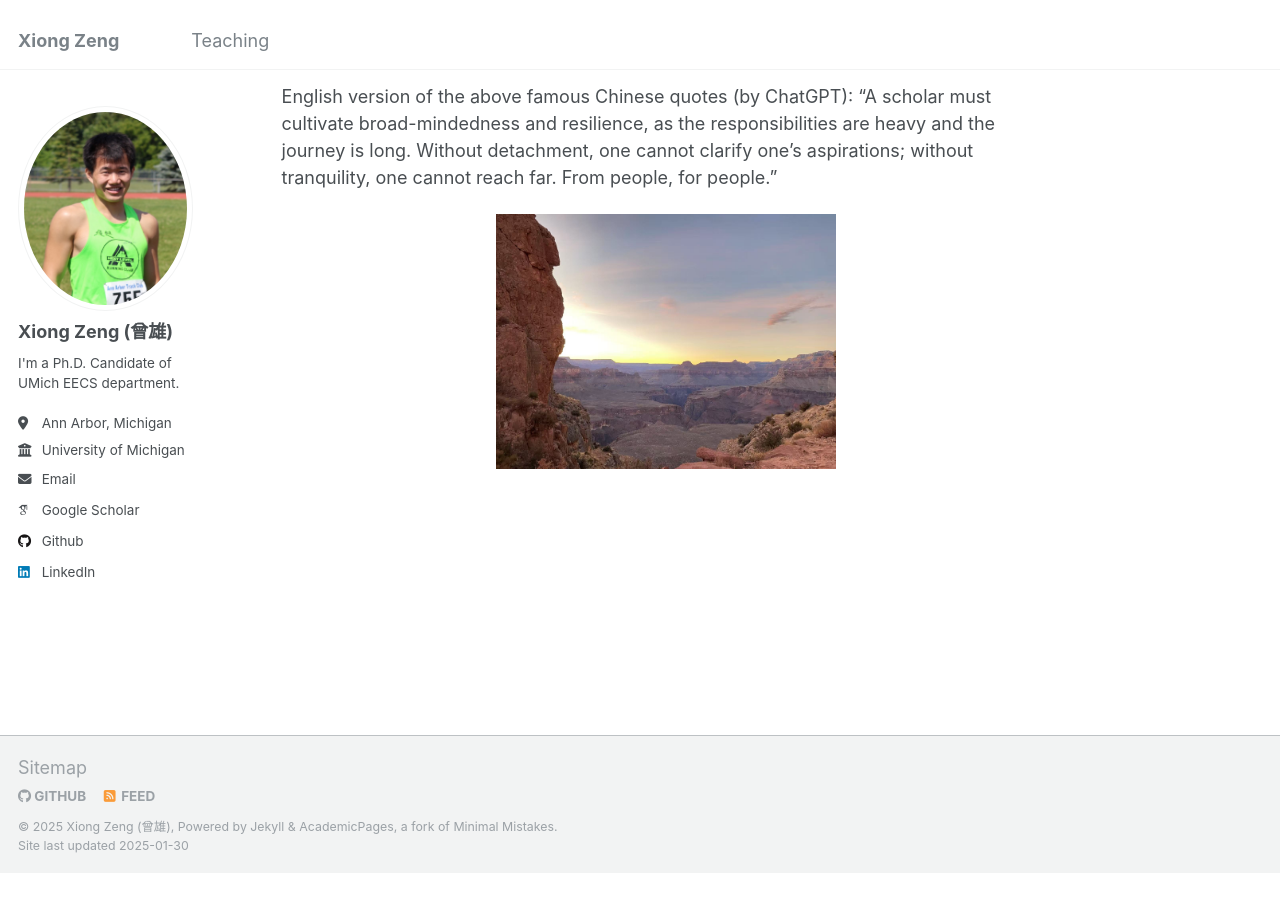
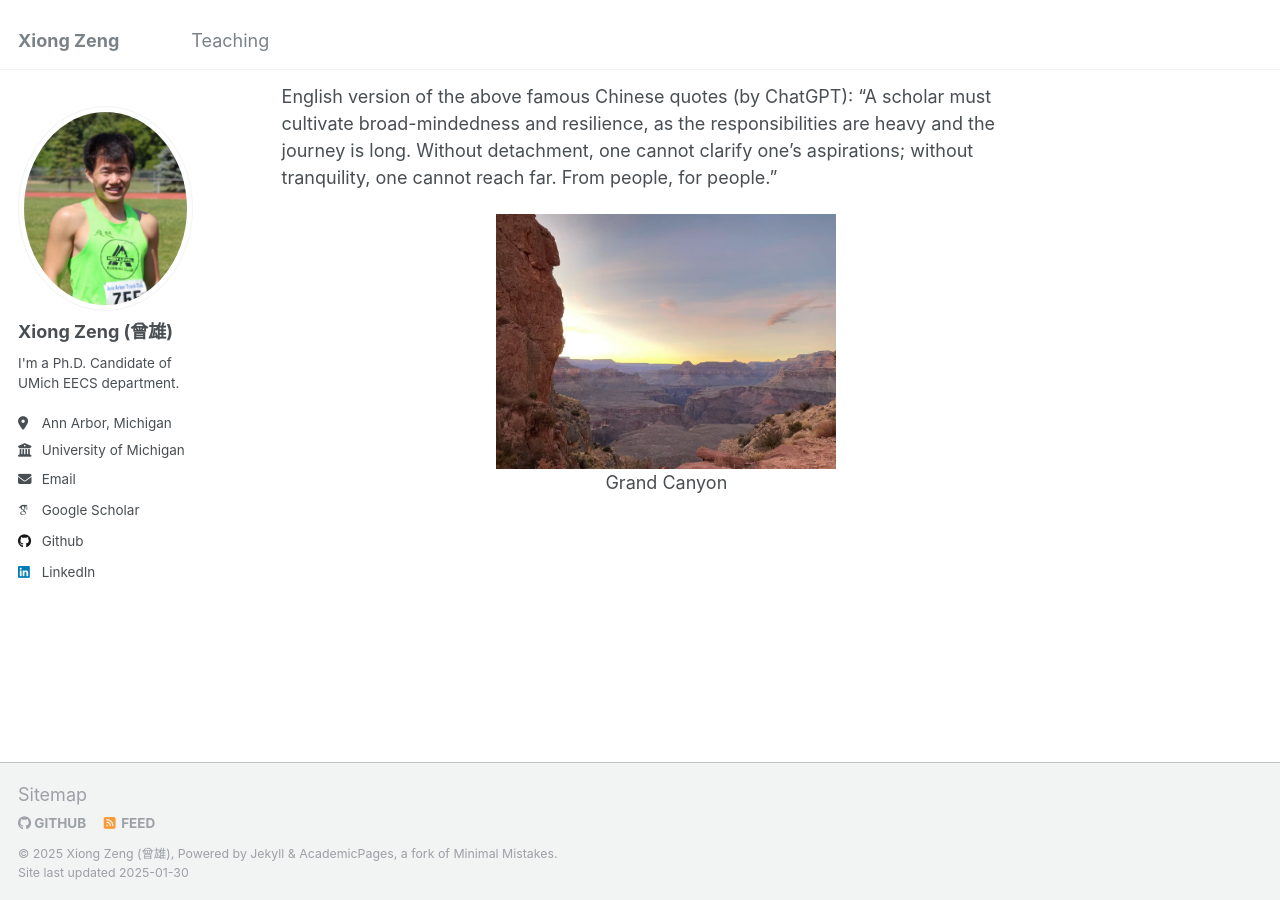
Before and after one commit to zengxiong111/zengxiong.github.io, a Jekyll site: the page built from _pages/about.md, in a window 1280 px wide and 900 px high, scrolled down 989 px. Built offline with Jekyll 4.4.1, drawn with Linux system fonts in a browser that asks for light colours; some web fonts are replaced; before the commit the page ends 1862 px from its top, so only the background shows below that.

Commit message:
Update about.md

```diff
--- a/_pages/about.md
+++ b/_pages/about.md
@@ -37,6 +37,7 @@ I'm an active marathon and trail runner for Michigan AA Next Level Running Club.
 English version of the above famous Chinese quotes (by ChatGPT): "A scholar must cultivate broad-mindedness and resilience, as the responsibilities are heavy and the journey is long. Without detachment, one cannot clarify one's aspirations; without tranquility, one cannot reach far. From people, for people."
 
 
-<p align="center">
+<div style="text-align: center;">
     <img src="https://github.com/zengxiong111/zengxiong.github.io/blob/master/files/grand_canyon.jpg" alt="Grand Canyon" width="340" height="240" />
-</p>
+    <p>Grand Canyon</p>
+</div>
```
